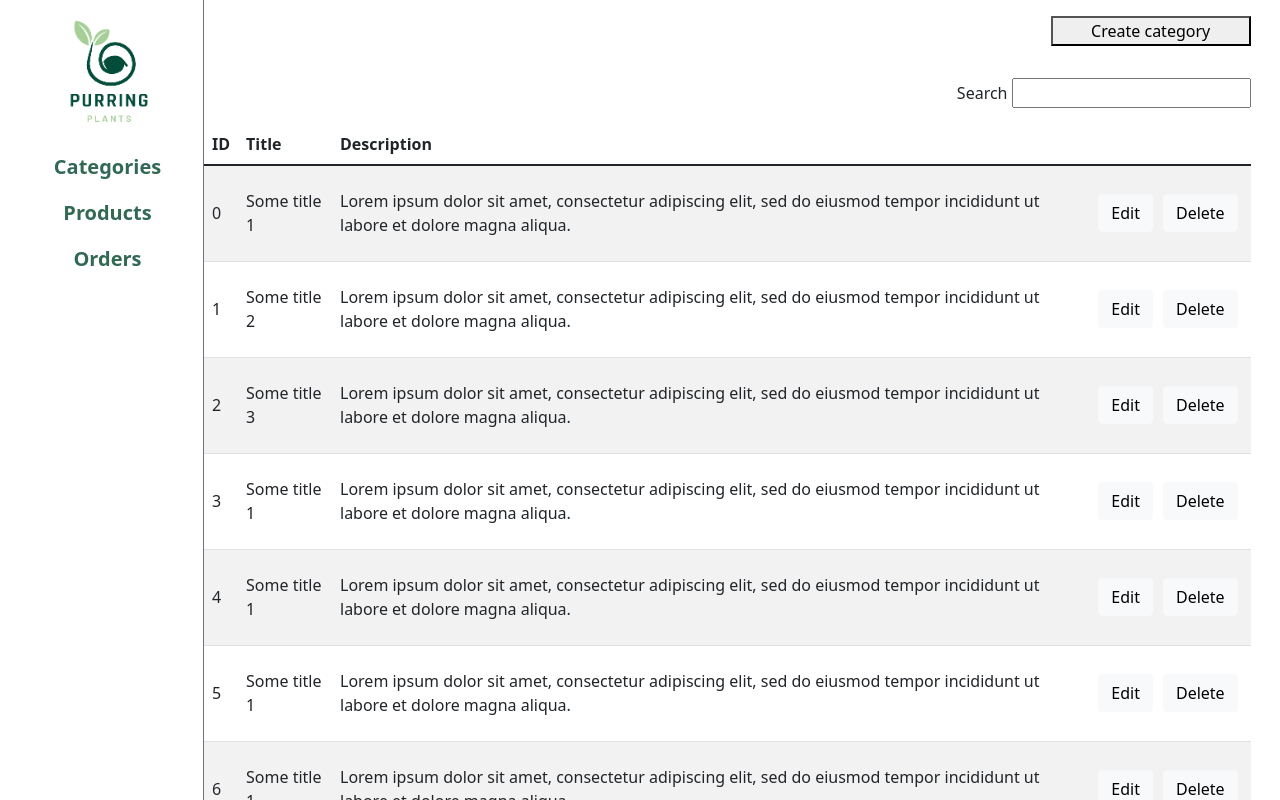
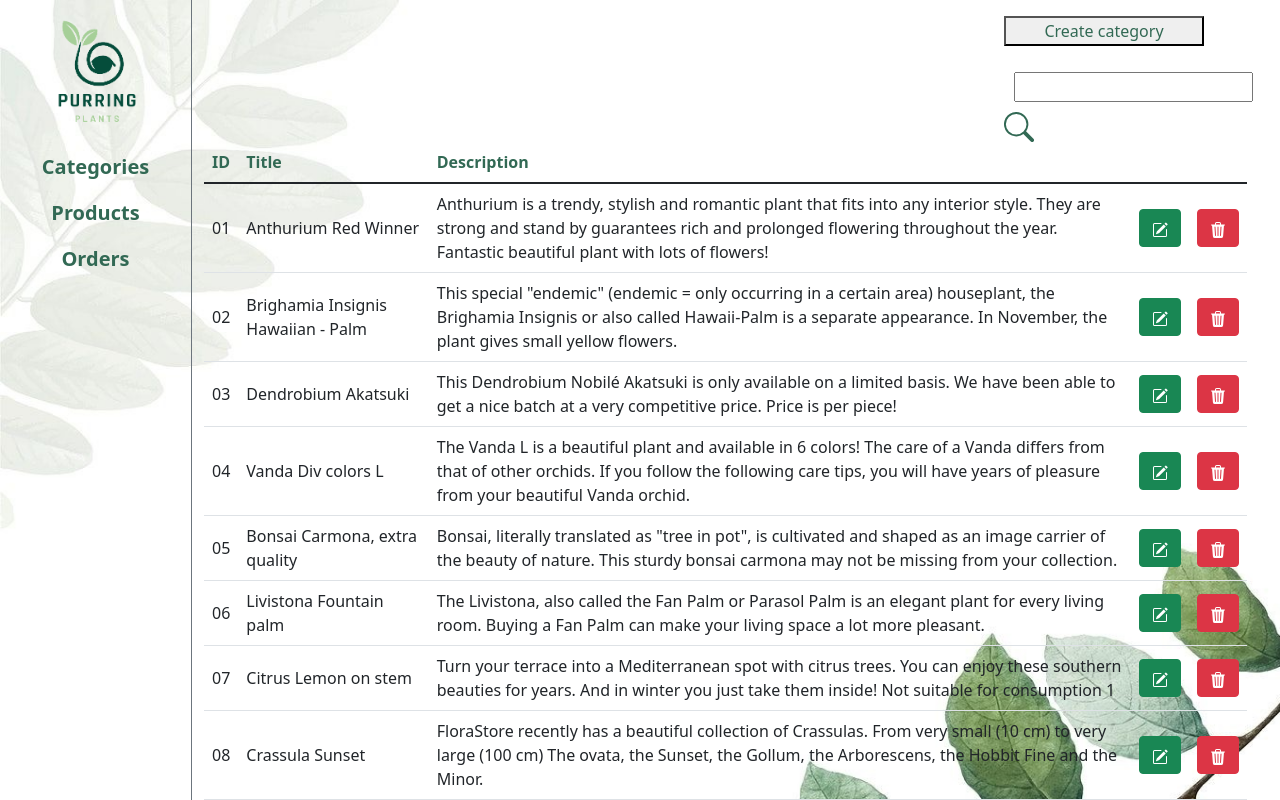
Before and after one commit to ligarunge/hackathon-4, a React (Create React App) app: page /categories in a window 1280 px wide. Shown: the top 800 px of the page. Built offline with nearby package versions, Linux system fonts and the light colour scheme.

Commit message:
categories update

```diff
--- a/src/API/getCategories.js
+++ b/src/API/getCategories.js
@@ -1,49 +1,49 @@
 function getCategories() {
     return [
         {
-            id: '1',
-            title: 'Some title 1',
-            description: 'Lorem ipsum dolor sit amet, consectetur adipiscing elit, sed do eiusmod tempor incididunt ut labore et dolore magna aliqua.',
+            id: '01',
+            title: 'Anthurium Red Winner',
+            description: 'Anthurium is a trendy, stylish and romantic plant that fits into any interior style. They are strong and stand by guarantees rich and prolonged flowering throughout the year. Fantastic beautiful plant with lots of flowers!',
         },
         {
-            id: '2',
-            title: 'Some title 2',
-            description: 'Lorem ipsum dolor sit amet, consectetur adipiscing elit, sed do eiusmod tempor incididunt ut labore et dolore magna aliqua.',
+            id: '02',
+            title: 'Brighamia Insignis Hawaiian - Palm',
+            description: 'This special "endemic" (endemic = only occurring in a certain area) houseplant, the Brighamia Insignis or also called Hawaii-Palm is a separate appearance. In November, the plant gives small yellow flowers.',
         },
         {
-            id: '3',
-            title: 'Some title 3',
-            description: 'Lorem ipsum dolor sit amet, consectetur adipiscing elit, sed do eiusmod tempor incididunt ut labore et dolore magna aliqua.',
+            id: '03',
+            title: 'Dendrobium Akatsuki',
+            description: 'This Dendrobium Nobilé Akatsuki is only available on a limited basis. We have been able to get a nice batch at a very competitive price. Price is per piece!',
         },
         {
-            id: '4',
-            title: 'Some title 1',
-            description: 'Lorem ipsum dolor sit amet, consectetur adipiscing elit, sed do eiusmod tempor incididunt ut labore et dolore magna aliqua.',
+            id: '04',
+            title: 'Vanda Div colors L',
+            description: 'The Vanda L is a beautiful plant and available in 6 colors! The care of a Vanda differs from that of other orchids. If you follow the following care tips, you will have years of pleasure from your beautiful Vanda orchid.',
         },
         {
-            id: '5',
-            title: 'Some title 1',
-            description: 'Lorem ipsum dolor sit amet, consectetur adipiscing elit, sed do eiusmod tempor incididunt ut labore et dolore magna aliqua.',
+            id: '05',
+            title: 'Bonsai Carmona, extra quality',
+            description: 'Bonsai, literally translated as "tree in pot", is cultivated and shaped as an image carrier of the beauty of nature. This sturdy bonsai carmona may not be missing from your collection.',
         },
         {
-            id: '6',
-            title: 'Some title 1',
-            description: 'Lorem ipsum dolor sit amet, consectetur adipiscing elit, sed do eiusmod tempor incididunt ut labore et dolore magna aliqua.',
+            id: '06',
+            title: 'Livistona Fountain palm',
+            description: 'The Livistona, also called the Fan Palm or Parasol Palm is an elegant plant for every living room. Buying a Fan Palm can make your living space a lot more pleasant.',
         },
         {
-            id: '7',
-            title: 'Some title 1',
-            description: 'Lorem ipsum dolor sit amet, consectetur adipiscing elit, sed do eiusmod tempor incididunt ut labore et dolore magna aliqua.',
+            id: '07',
+            title: 'Citrus Lemon on stem',
+            description: 'Turn your terrace into a Mediterranean spot with citrus trees. You can enjoy these southern beauties for years. And in winter you just take them inside! Not suitable for consumption 1',
         },
         {
-            id: '8',
-            title: 'Some title 1',
-            description: 'Lorem ipsum dolor sit amet, consectetur adipiscing elit, sed do eiusmod tempor incididunt ut labore et dolore magna aliqua.',
+            id: '08',
+            title: 'Crassula Sunset',
+            description: 'FloraStore recently has a beautiful collection of Crassulas. From very small (10 cm) to very large (100 cm) The ovata, the Sunset, the Gollum, the Arborescens, the Hobbit Fine and the Minor.',
         },
         {
-            id: '9',
-            title: 'Some title 1',
-            description: 'Lorem ipsum dolor sit amet, consectetur adipiscing elit, sed do eiusmod tempor incididunt ut labore et dolore magna aliqua.',
+            id: '09',
+            title: 'Sansevieria Laurentii leaves - Snakeplant',
+            description: 'The Sansevieria laurentii is almost indestructible. The Sansevieria is also an air-purifying plant and improves the humidity and creates a healthy atmosphere for body and soul.',
 
         },
     ]
--- a/src/Pages/Categories.js
+++ b/src/Pages/Categories.js
@@ -4,8 +4,14 @@ import Header from "../Components/Header";
 
 function Categories() {
 
-    const categories = getCategories();
+        const [categories, setCategories] = useState(getCategories())
         const [keyWord, setKeyWord] = useState('')
+
+        const deleteOrder = (orderIndex) => {
+            categories.splice(orderIndex, 1)
+            setCategories([...categories])
+        }
+
         const categoriesList = categories
     .filter(categories => keyWord === '' ||
         categories.title.toLowerCase().includes(keyWord.toLowerCase())||
@@ -14,36 +20,55 @@ function Categories() {
     .map((categories, index) => {
 
             return (
-            <tr key={index} >
-                <td className="align-middle" style={{ height: '6rem' }}>{index}</td>
-                <td className="align-middle">{categories.title}</td>
-                <td className="align-middle">{categories.description}</td>
-                <td className="align-middle">
-                    <div className="d-flex">
-                        <button type="button" className="btn btn-light" style={{ margin: '5px' }}>Edit</button><button type="button" className="btn btn-light" style={{ margin: '5px' }}>Delete</button>
-                    </div>
+                <tr key={index} className="align-middle">
+                    <th scope="row" style={{ fontSize: '16px', fontWeight: '400' }}>{categories.id}</th>
+                    <th scope="row" style={{ fontSize: '16px', fontWeight: '400' }}>{categories.title}</th>
+                    <th scope="row" style={{ fontSize: '16px', fontWeight: '400' }}>{categories.description}</th>
+                    <td>
+                        <button type="button" className="btn btn-success"><svg xmlns="http://www.w3.org/2000/svg" width="16" height="16" fill="currentColor" className="bi bi-pencil-square" viewBox="0 0 16 16">
+                            <path d="M15.502 1.94a.5.5 0 0 1 0 .706L14.459 3.69l-2-2L13.502.646a.5.5 0 0 1 .707 0l1.293 1.293zm-1.75 2.456-2-2L4.939 9.21a.5.5 0 0 0-.121.196l-.805 2.414a.25.25 0 0 0 .316.316l2.414-.805a.5.5 0 0 0 .196-.12l6.813-6.814z" />
+                            <path fillRule="evenodd" d="M1 13.5A1.5 1.5 0 0 0 2.5 15h11a1.5 1.5 0 0 0 1.5-1.5v-6a.5.5 0 0 0-1 0v6a.5.5 0 0 1-.5.5h-11a.5.5 0 0 1-.5-.5v-11a.5.5 0 0 1 .5-.5H9a.5.5 0 0 0 0-1H2.5A1.5 1.5 0 0 0 1 2.5v11z" />
+                        </svg></button>
+                    </td>
+                    <td>
+                        <button type="button" className="btn btn-danger" onClick={() => deleteOrder(index)}><svg xmlns="http://www.w3.org/2000/svg" width="16" height="16" fill="currentColor" className="bi bi-trash3-fill" viewBox="0 0 16 16">
+                            <path d="M11 1.5v1h3.5a.5.5 0 0 1 0 1h-.538l-.853 10.66A2 2 0 0 1 11.115 16h-6.23a2 2 0 0 1-1.994-1.84L2.038 3.5H1.5a.5.5 0 0 1 0-1H5v-1A1.5 1.5 0 0 1 6.5 0h3A1.5 1.5 0 0 1 11 1.5Zm-5 0v1h4v-1a.5.5 0 0 0-.5-.5h-3a.5.5 0 0 0-.5.5ZM4.5 5.029l.5 8.5a.5.5 0 1 0 .998-.06l-.5-8.5a.5.5 0 1 0-.998.06Zm6.53-.528a.5.5 0 0 0-.528.47l-.5 8.5a.5.5 0 0 0 .998.058l.5-8.5a.5.5 0 0 0-.47-.528ZM8 4.5a.5.5 0 0 0-.5.5v8.5a.5.5 0 0 0 1 0V5a.5.5 0 0 0-.5-.5Z" />
+                        </svg></button>
                     </td>
                 </tr>
             )
         })
 
+
+
     return (
-        <div className="container-fluid d-inline-flex flex-wrap " style={{ minHeight: '93.8vh' }}>
+        <div className="container-fluid d-flex mb-3" style={{ minHeight: '45rem', backgroundImage: "url(/Images/plants2.jpg)", backgroundRepeat: 'no-repeat', backgroundSize: 'cover' }}>
+            <div className="row">
                 <div className="col-md-2 border-end border-secondary" style={{ minHeight: '45rem', maxWidth: '12rem' }}>
                     <Header />
                 </div>
+
                 <div className="col-md-10">
-                <div className="d-inline-flex flex-column align-items-end w-100">
-                    <button className="my-3" style={{ width: "200px" }}>Create category</button>
-                    <p className="my-3">Search <input
+                <div className="row justify-content-end align-middle">
+                    <div className="col-md-3">
+                        <button className="my-3" style={{ width: "200px", color: 'rgb(50, 105, 84)' }}>Create category</button>
+                            <input
+                                style={{ margin: '10px' }}
                                 type="text"
                                 value={keyWord}
-                        onChange={(event) => setKeyWord(event.target.value)}
-                    /></p>
+                                onChange={(event) =>setKeyWord(event.target.value)}/>
+                            <span className="my-3" style={{ color: 'rgb(50, 105, 84)' }}>
+                                <svg xmlns="http://www.w3.org/2000/svg" width="30" height="30" fill="currentColor" class="bi bi-search" viewBox="0 0 16 16">
+                                <path d="M11.742 10.344a6.5 6.5 0 1 0-1.397 1.398h-.001c.03.04.062.078.098.115l3.85 3.85a1 1 0 0 0 1.415-1.414l-3.85-3.85a1.007 1.007 0 0 0-.115-.1zM12 6.5a5.5 5.5 0 1 1-11 0 5.5 5.5 0 0 1 11 0z" />
+                                </svg>
+                            </span>
+                    </div>
                 </div>
 
-                <table className="table table-striped ">
-                    <thead >
+                    <div className="row">
+                        <div className="col">
+                            <table className="table table-hover">
+                                <thead style={{ color: 'rgb(50, 105, 84)' }}>
                                 <tr>
                                     <th scope="col">ID</th>
                                     <th scope="col">Title</th>
@@ -56,7 +81,9 @@ function Categories() {
                                 </tbody>
                             </table>
                         </div>
-
+                    </div>
+                </div>
+            </div>
         </div>
     )
 }
```
Lines whose indentation alone changed are shown as unchanged.
